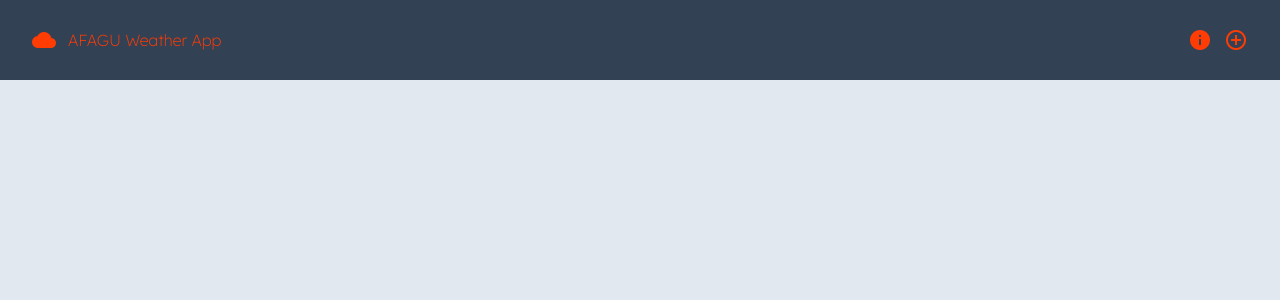
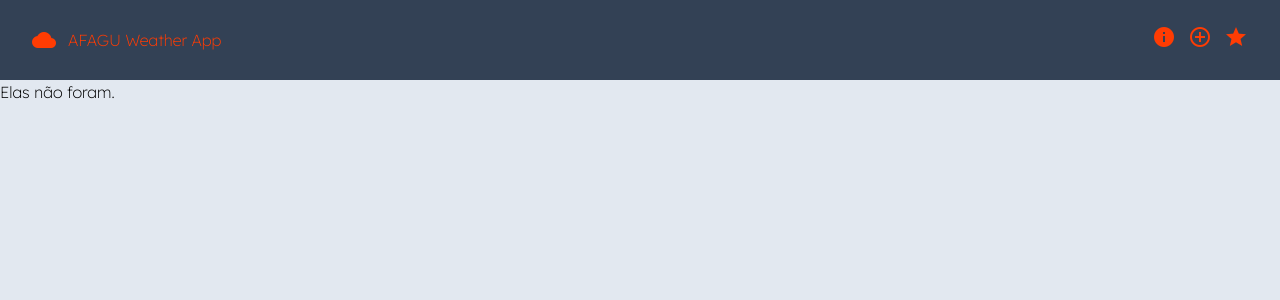
Before and after one commit to RafaelSampaioMoura/DesafioTecnicoAFAGU, a Vue app in the folder weatherAppFrontend/: page /favoritos in a window 1280 px wide. Shown: the top 300 px of the page. Built offline with nearby package versions, Linux system fonts and the light colour scheme.

Commit message:
Página de favoritos iniciada

```diff
--- a/weatherAppFrontend/src/components/SiteHeader.vue
+++ b/weatherAppFrontend/src/components/SiteHeader.vue
@@ -17,10 +17,16 @@
           @click="toggleInfoBox"
           >info</i
         >
+
         <i
           @click="favoritarCidade"
           class="material-icons hover:opacity-50 duration-200 hover:text-weather-text cursor-pointer"
           >{{ addSymbol }}</i
+        ><RouterLink :to="{ path: '/favoritos' }">
+          <i
+            class="material-icons hover:opacity-50 duration-200 hover:text-weather-text cursor-pointer"
+            >star</i
+          ></RouterLink
         >
       </div>
 
@@ -74,9 +80,9 @@ const favoritarCidade = () => {
           }
         }
       ])
-    );
+    )
 
-    addSymbol.value = "info";
+    addSymbol.value = 'info'
   } else {
     const cidadesFavoritadas = JSON.parse(localStorage.getItem('cidadesFavoritadas'))
 
--- a/weatherAppFrontend/src/router/index.js
+++ b/weatherAppFrontend/src/router/index.js
@@ -1,6 +1,7 @@
 import { createRouter, createWebHistory } from 'vue-router'
 import HomeView from '../views/HomeView.vue'
 import CityView from '../views/CityView.vue'
+import FavoriteCities from '../views/FavoriteCities.vue'
 
 const router = createRouter({
   history: createWebHistory(import.meta.env.BASE_URL),
@@ -14,6 +15,11 @@ const router = createRouter({
       path: '/clima/:estado/:cidade',
       name: 'cityView',
       component: CityView
+    },
+    {
+      path: '/favoritos',
+      name: 'favoritosView',
+      component: FavoriteCities
     }
   ]
 })
--- /dev/null
+++ b/weatherAppFrontend/src/views/FavoriteCities.vue
@@ -0,0 +1,18 @@
+<template>
+  <div>
+    <div v-if="cidadesForamFavoritadas">
+      <div>Elas foram.</div>
+    </div>
+    <div v-else>Elas não foram.</div>
+  </div>
+</template>
+
+<script setup>
+import axios from 'axios'
+import { ref } from 'vue'
+import { useRoute } from 'vue-router'
+
+const cidadesForamFavoritadas = ref(localStorage.getItem('cidadesFavoritadas'))
+</script>
+
+<style lang="scss" scoped></style>
```
